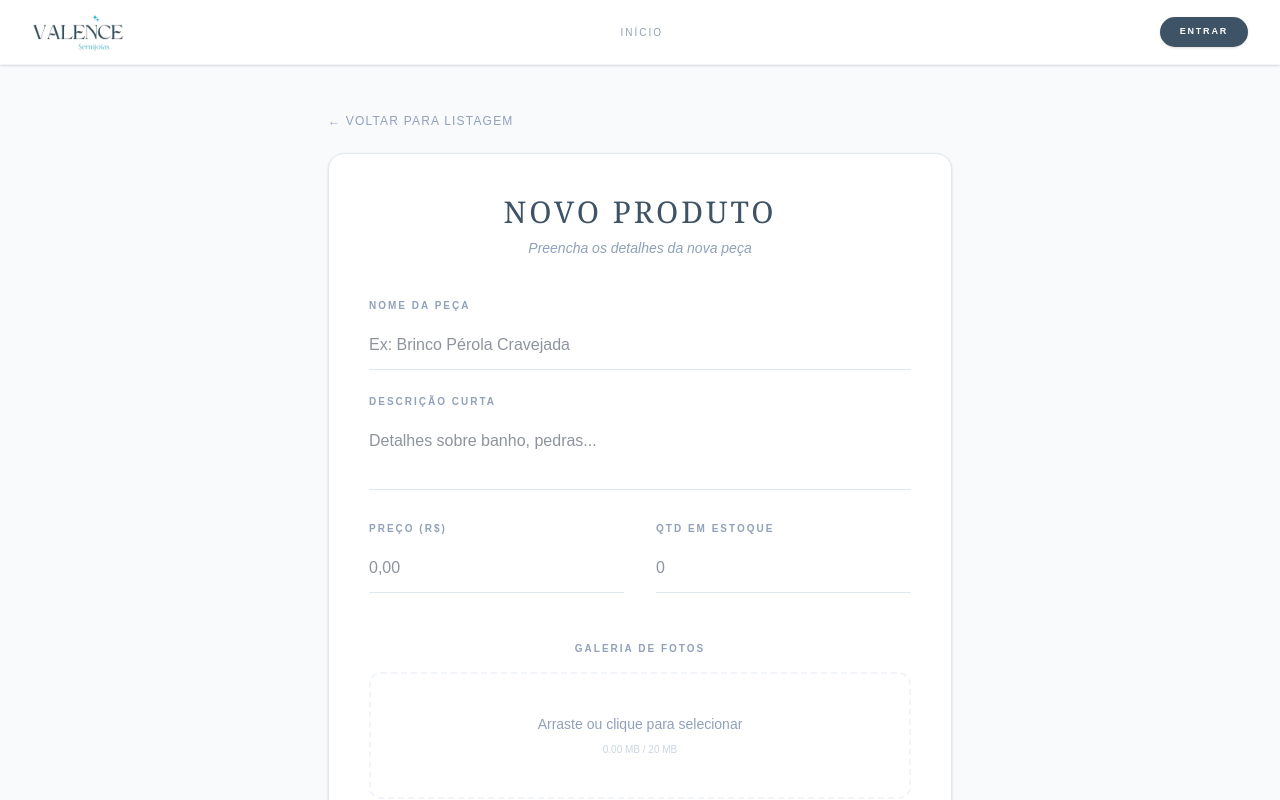
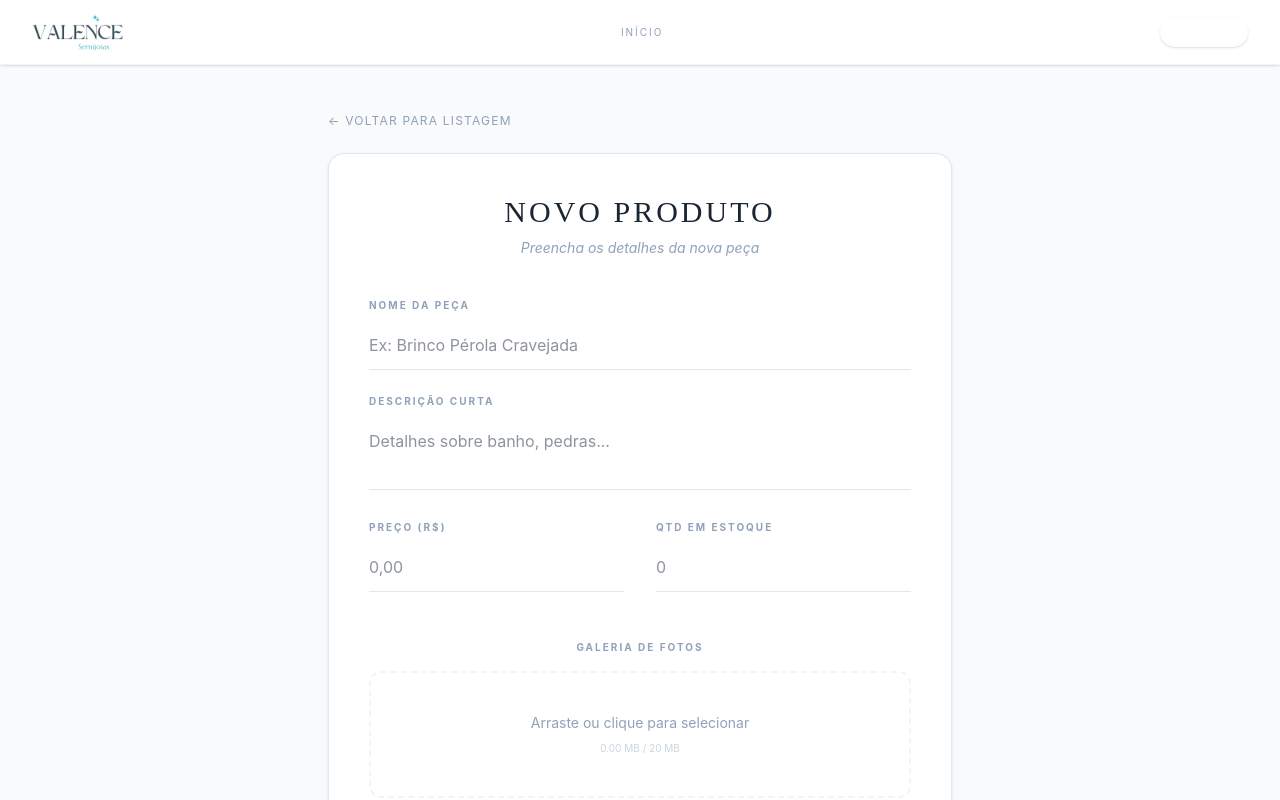
Before and after one commit to lima-12/valence-manager, a Next.js app: page /admin/novo in a window 1280 px wide. Shown: the top 800 px of the page. Built offline with nearby package versions, Linux system fonts and the light colour scheme; no server answers.

Commit message:
style: atualizar paleta de cores para azul petróleo e configurar framer-motion

```diff
--- a/app/globals.css
+++ b/app/globals.css
@@ -1,29 +1,52 @@
 @import "tailwindcss";
 
 @theme {
-  /* Aqui definimos a paleta valence */
-  --color-valence-light: #8DA9BF; /* Um tom mais claro do petróleo para bordas */
-  --color-valence-sky:   #5C7A91; /* Um tom médio para textos secundários */
-  --color-valence-main:  #3E5365; /* A COR PRINCIPAL (Botões, Destaques) */
-  --color-valence-deep:  #2C3E4F; /* Um tom mais escuro para Hover */
-  --color-valence-dark:  #1A2633; /* Quase preto, para títulos */
+  /* --- PALETA VALENCE (CORES DA LOGO) --- */
+  --color-primary: #3E5365;         /* Azul Petróleo Principal */
+  --color-primary-foreground: #FFFFFF;
+
+  --color-secondary: #5C7A91;       /* Azul Médio */
+  --color-secondary-foreground: #FFFFFF;
+
+  --color-accent: #1A2633;          /* Dark Navy */
+  --color-accent-foreground: #FAF9F6;
+
+  --color-muted: #8DA9BF;           /* Azul acinzentado */
+  --color-muted-foreground: #4A4A4A;
+
+  --color-background: #FAF9F6;      /* Off-white de fundo */
+  --color-foreground: #1A2633;
+  --color-border: #8DA9BF;
+
+  /* --- TIPOGRAFIA --- */
+  --font-serif: "Playfair Display", serif;
+  --font-sans: "Inter", sans-serif;
+
+  /* --- ESPAÇAMENTO DE LUXO --- */
+  --letter-spacing-luxury: 0.25em;
+  --letter-spacing-wide: 0.1em;
+
+  /* --- ANIMAÇÕES (TRADUZIDAS DO LOVABLE) --- */
+  @keyframes fade-up {
+    from { opacity: 0; transform: translateY(16px); filter: blur(4px); }
+    to { opacity: 1; transform: translateY(0); filter: blur(0); }
+  }
+  --animate-fade-up: fade-up 0.7s cubic-bezier(0.16, 1, 0.3, 1) forwards;
 }
 
-/* Configurações padrão do Next.js (opcional, mas bom manter) */
+/* --- CONFIGURAÇÃO DE BASE --- */
 :root {
-  --background: #ffffff;
-  --foreground: #171717;
-}
-
-@media (prefers-color-scheme: dark) {
-  :root {
-    --background: #0a0a0a;
-    --foreground: #ededed;
-  }
+  --background: #FAF9F6;
+  --foreground: #1A2633;
 }
 
 body {
-  background: var(--background);
+  background-color: var(--background);
   color: var(--foreground);
-  font-family: Arial, Helvetica, sans-serif;
+  font-family: var(--font-sans);
+  -webkit-font-smoothing: antialiased;
 }
+
+.font-serif {
+  font-family: var(--font-serif);
+}
--- a/package.json
+++ b/package.json
@@ -11,6 +11,8 @@
   "dependencies": {
     "@supabase/ssr": "^0.9.0",
     "@supabase/supabase-js": "^2.99.3",
+    "framer-motion": "^12.38.0",
+    "lucide-react": "^0.577.0",
     "next": "16.1.1",
     "react": "19.2.3",
     "react-dom": "19.2.3",
```
Also changed, not shown: 1 other file (tests, documents, lock files or other folders).
